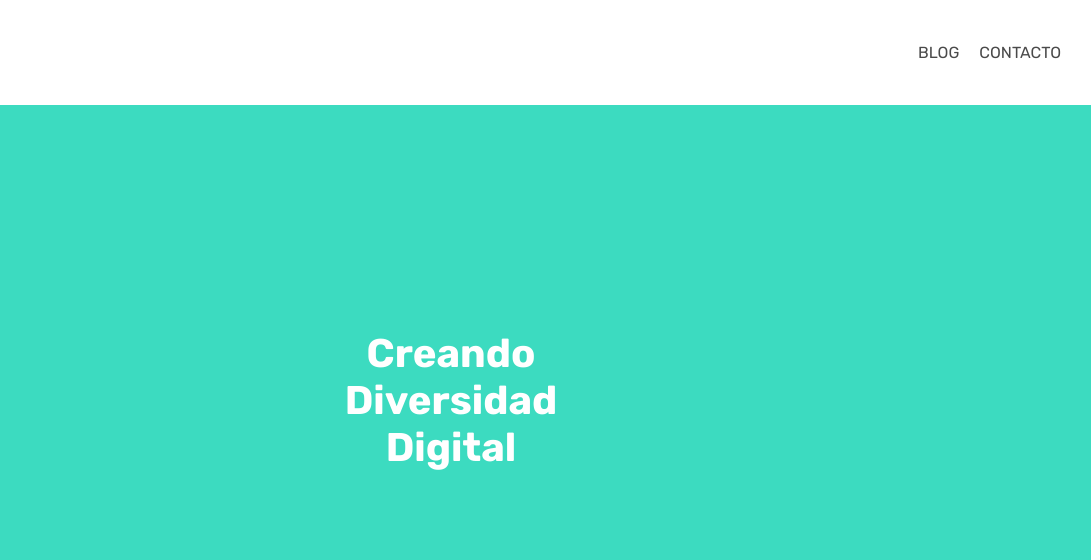
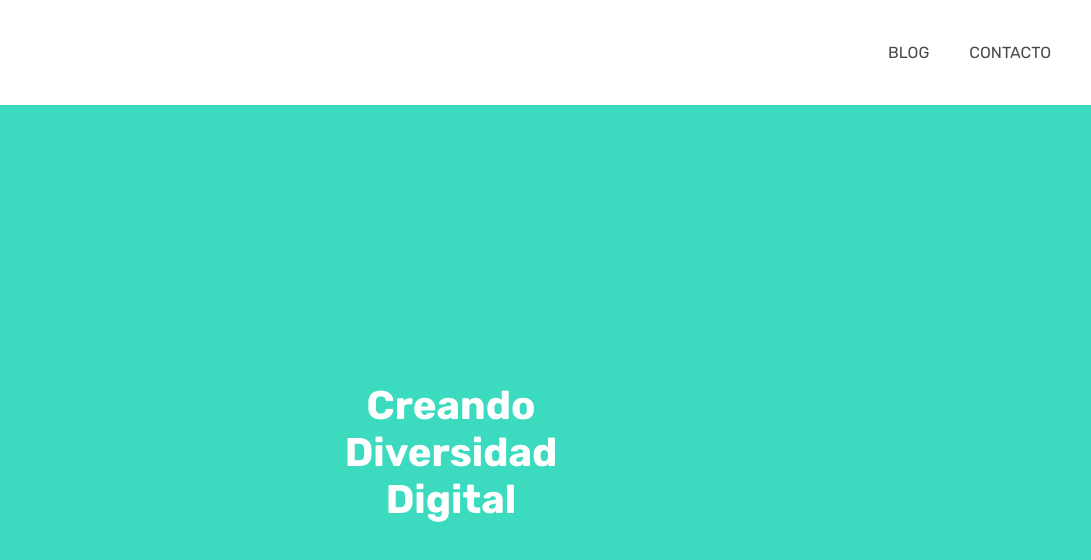
Before and after one commit to Adalab/modulo-1-evaluacion-intermedia-andalons, a website: page src/html/index.html in a window 1280 px wide. Shown: the full height of the page, 189-1280 px from the left. Drawn offline with nearby package versions, Linux system fonts and the light colour scheme; files that its build step writes are made by us from their sources; files whose address does not match are found by name.

Commit message:
fixing issues

```diff
--- a/src/html/index.html
+++ b/src/html/index.html
@@ -13,16 +13,17 @@
 
 <body>
   <header class="home_header">
-    <a href="https://adalab.es/"><img class="logo" src="./assets/images/adalab-logo-155x61.png" alt="adalab"></a>
+    <a href="https://adalab.es/" title="Adalab home"><img class="logo" src="./assets/images/adalab-logo-155x61.png"
+        alt="Adalab Logo" title="Adalab Logo"></a>
     <nav>
       <ul class="menu">
-        <li><a class="menu_links" href="https://adalab.es/blog/">BLOG</a></li>
-        <li><a class="menu_links" href="https://adalab.es/contacto/">CONTACTO</a></li>
+        <li><a class="menu_links" href="https://adalab.es/blog/" title="Adalab blog">Blog</a></li>
+        <li><a class="menu_links" href="https://adalab.es/contacto/" title="Adalab contact">Contacto</a></li>
       </ul>
     </nav>
   </header>
   <main class="home_main">
-    <h1 class="title"><span>Creando</span> <span>Diversidad</span> <span>Digital</span></h1>
+    <h1 class="title"><span>Creando</span> <span>diversidad</span> <span>digital</span></h1>
   </main>
 </body>
 
--- a/src/scss/main.scss
+++ b/src/scss/main.scss
@@ -24,6 +24,7 @@
   position: fixed;
   top: 0;
   padding-top: 10px;
+  padding-bottom: 3px;
 }
 
 .menu {
@@ -36,15 +37,17 @@
 
 .menu_links {
   font-size: 16px;
+  text-transform: uppercase;
   display: block;
   text-decoration: none;
   color: var(--menu-text);
-  margin: 10px;
+  padding: 10px;
 }
 
 /* Cuerpo */
 .home_main {
   height: 100vh;
+  padding-top: 117px;
   background-color: var(--main-background);
   color: var(--main-text);
   display: flex;
@@ -57,6 +60,7 @@
   flex-direction: column;
   text-align: center;
   font-size: 30px;
+  text-transform: capitalize;
 }
 
 /* Estilos desktop */
@@ -73,6 +77,9 @@
     margin: 0 0 0 20px;
   }
 
+  .home_main {
+    padding-top: 105px;
+  }
   .title {
     font-size: 40px;
   }
```
